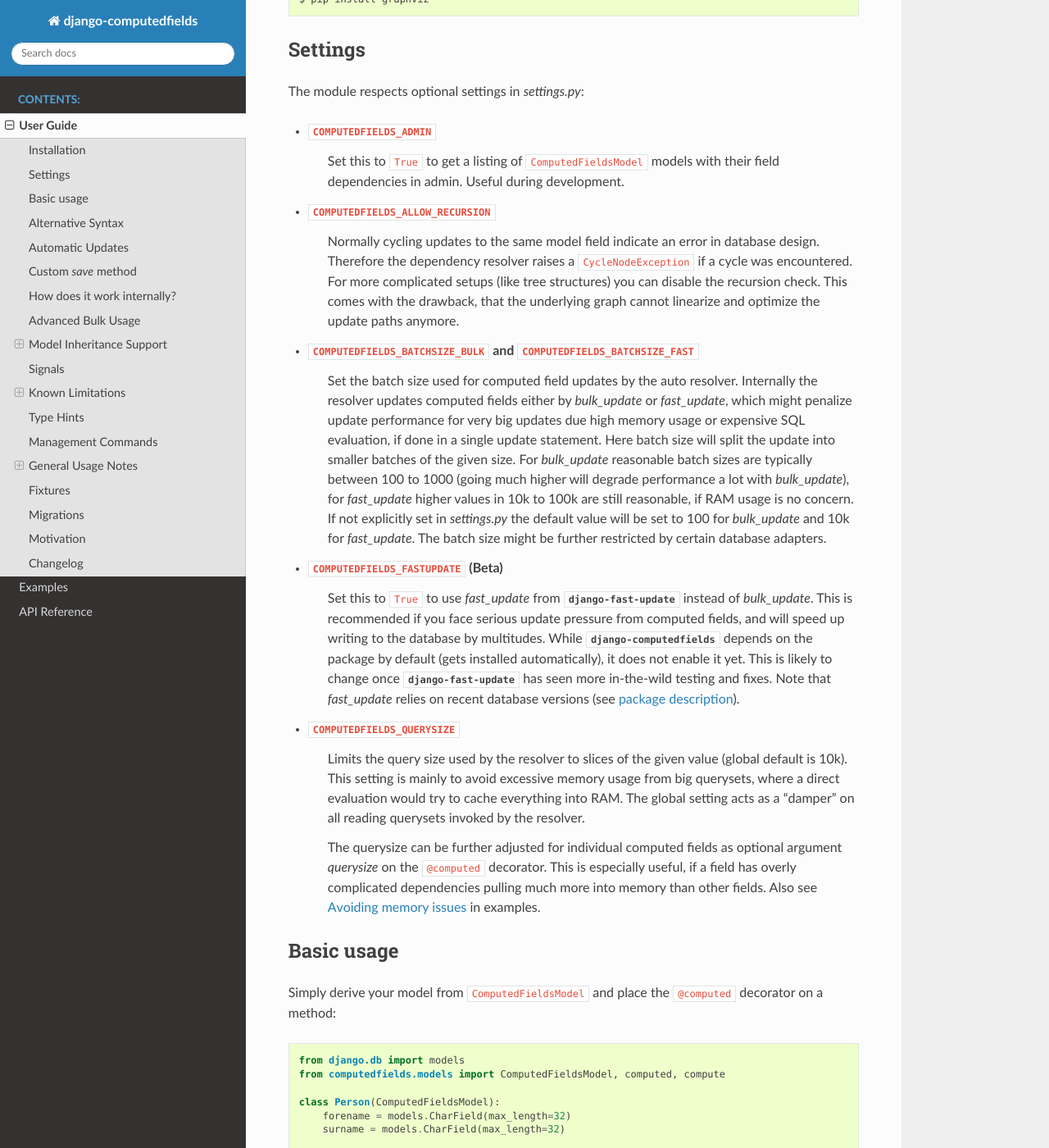
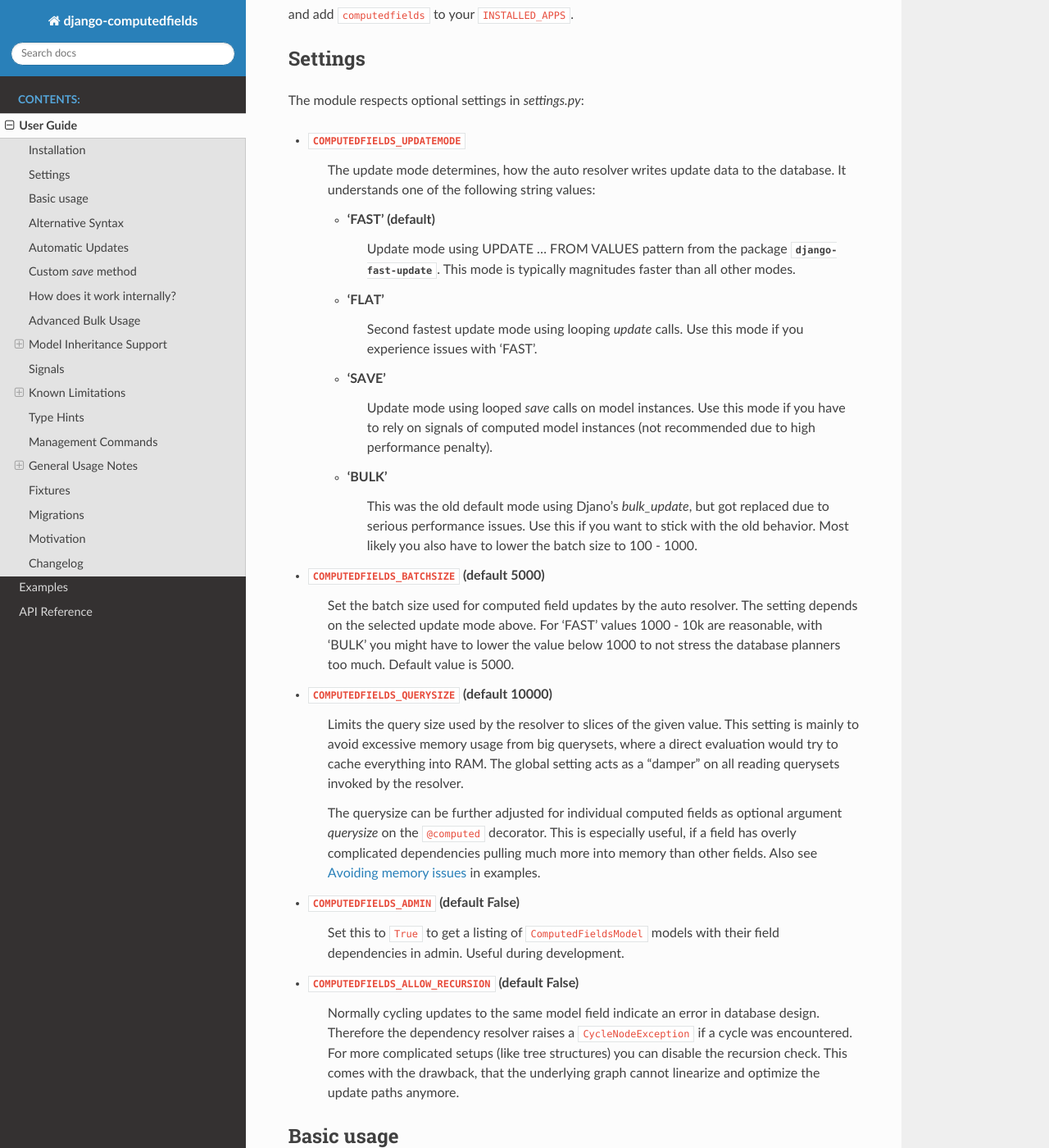
Before and after one commit to netzkolchose/django-computedfields, a Sphinx documentation site: the page built from docs/manual.rst, in a window 1280 px wide and 1400 px high, scrolled down 500 px. Shown: the whole window at 82% size. Built offline with Sphinx 7.4.7 and the Read the Docs theme 3.1.0, drawn with Linux system fonts in a browser that asks for light colours; the version number is read from the project's files by our own code; some of the changed text lies outside the part shown.

Commit message:
cleanup settings, update docs

```diff
--- a/docs/examples.rst
+++ b/docs/examples.rst
@@ -657,8 +657,6 @@ them unchanged and not update anything).
 
 The update speed is still quite high, which is possible due to using the `fast` update mode.
 With `bulk` it already drops to 4600 rec/s (3:30 min), with `loop` we are at 240 rec/s (1h 10 min).
-Therefore it might be a good idea to activate ``COMPUTEDFIELDS_FASTUPDATE`` in `settings.py` for
-update intensive projects.
 
 The example already contains another optimization discussed below - a `select_related` entry for
 `Baz.foo_bar_baz`. Without it, the record throughput drops to 1500 - 2000 rec/s for `fast` or `bulk`.
@@ -749,10 +747,6 @@ Of course this does not come for free - multiple n:1 relations put into `select_
 the temporary JOIN table rather quick, possibly leading to memory / performance issues on the DBMS.
 This is also the reason, why it is not enabled by default.
 
-.. TIP::
-
-    The resolver batches computed field update queries itself with `bulk_update` and a default batch size
-    of 100. This can be further tweaked project-wide in `settings.py` with ``COMPUTEDFIELDS_BATCHSIZE``.
 
 
 Using `prefetch_related`
--- a/docs/manual.rst
+++ b/docs/manual.rst
@@ -3,6 +3,12 @@ User Guide
 
 :mod:`django-computedfields` provides autoupdated database fields for
 model methods.
+
+
+.. ATTENTION::
+
+    With version 0.4.0 the update mode has changed to use `fast_update` by default.
+    If you want the old behavior back, see ``COMPUTEDFIELDS_UPDATEMODE`` below.
 
 
 Installation
@@ -16,59 +22,56 @@ Install the package with pip:
 
 and add ``computedfields`` to your ``INSTALLED_APPS``.
 
-To render the update dependency graph during development, also install :mod:`graphviz`:
-
-.. code:: bash
-
-    $ pip install graphviz
-
 
 Settings
 --------
 
 The module respects optional settings in `settings.py`:
 
-- ``COMPUTEDFIELDS_ADMIN``
+- ``COMPUTEDFIELDS_UPDATEMODE``
+    The update mode determines, how the auto resolver writes update data to the database.
+    It understands one of the following string values:
+
+    - 'FAST' (default)
+        Update mode using UPDATE ... FROM VALUES pattern from the package :mod:`django-fast-update`.
+        This mode is typically magnitudes faster than all other modes.
+    - 'FLAT'
+        Second fastest update mode using looping `update` calls. Use this mode if you experience
+        issues with 'FAST'.
+    - 'SAVE'
+        Update mode using looped `save` calls on model instances. Use this mode if you have to rely
+        on signals of computed model instances (not recommended due to high performance penalty).
+    - 'BULK'
+        This was the old default mode using Djano's `bulk_update`, but got replaced due to
+        serious performance issues. Use this if you want to stick with the old behavior.
+        Most likely you also have to lower the batch size to 100 - 1000.
+
+- ``COMPUTEDFIELDS_BATCHSIZE`` (default 5000)
+    Set the batch size used for computed field updates by the auto resolver. The setting depends on
+    the selected update mode above. For 'FAST' values 1000 - 10k are reasonable, with 'BULK'
+    you might have to lower the value below 1000 to not stress the database planners too much.
+    Default value is 5000.
+
+- ``COMPUTEDFIELDS_QUERYSIZE`` (default 10000)
+    Limits the query size used by the resolver to slices of the given value. This setting is mainly
+    to avoid excessive memory usage from big querysets, where a direct evaluation would try to cache
+    everything into RAM. The global setting acts as a "damper" on all reading querysets invoked by
+    the resolver.
+
+    The querysize can be further adjusted for individual computed fields as optional argument `querysize`
+    on the ``@computed`` decorator. This is especially useful, if a field has overly complicated
+    dependencies pulling much more into memory than other fields. Also see :ref:`memory-issues` in examples.
+
+- ``COMPUTEDFIELDS_ADMIN`` (default False)
     Set this to ``True`` to get a listing of ``ComputedFieldsModel`` models with their field
     dependencies in admin. Useful during development.
 
-- ``COMPUTEDFIELDS_ALLOW_RECURSION``
+- ``COMPUTEDFIELDS_ALLOW_RECURSION`` (default False)
     Normally cycling updates to the same model field indicate an error in database design.
     Therefore the dependency resolver raises a ``CycleNodeException`` if a cycle was
     encountered. For more complicated setups (like tree structures) you can disable the
     recursion check. This comes with the drawback, that the underlying graph cannot
     linearize and optimize the update paths anymore.
-
-- ``COMPUTEDFIELDS_BATCHSIZE_BULK`` and ``COMPUTEDFIELDS_BATCHSIZE_FAST``
-    Set the batch size used for computed field updates by the auto resolver.
-    Internally the resolver updates computed fields either by `bulk_update` or `fast_update`,
-    which might penalize update performance for very big updates due high memory usage or
-    expensive SQL evaluation, if done in a single update statement. Here batch size will split
-    the update into smaller batches of the given size. For `bulk_update` reasonable batch sizes
-    are typically between 100 to 1000 (going much higher will degrade performance a lot with
-    `bulk_update`), for `fast_update` higher values in 10k to 100k are still reasonable,
-    if RAM usage is no concern. If not explicitly set in `settings.py` the default value will be
-    set to 100 for `bulk_update` and 10k for `fast_update`.
-    The batch size might be further restricted by certain database adapters.
-
-- ``COMPUTEDFIELDS_FASTUPDATE`` (Beta)
-    Set this to ``True`` to use `fast_update` from  :mod:`django-fast-update` instead of
-    `bulk_update`. This is recommended if you face serious update pressure from computed fields,
-    and will speed up writing to the database by multitudes. While :mod:`django-computedfields`
-    depends on the package by default (gets installed automatically), it does not enable it yet.
-    This is likely to change once :mod:`django-fast-update` has seen more in-the-wild testing and fixes.
-    Note that `fast_update` relies on recent database versions (see `package description
-    <https://github.com/netzkolchose/django-fast-update>`_).
-
-- ``COMPUTEDFIELDS_QUERYSIZE``
-    Limits the query size used by the resolver to slices of the given value (global default is 10k).
-    This setting is mainly to avoid excessive memory usage from big querysets, where a direct
-    evaluation would try to cache everything into RAM. The global setting acts as a "damper" on all
-    reading querysets invoked by the resolver.
-
-    The querysize can be further adjusted for individual computed fields as optional argument `querysize`
-    on the ``@computed`` decorator. This is especially useful, if a field has overly complicated
-    dependencies pulling much more into memory than other fields. Also see :ref:`memory-issues` in examples.
 
 
 Basic usage
@@ -280,7 +283,7 @@ computed field updates.
 In the next step ``resolver.bulk_updater`` applies `select_related` and `prefetch_related` optimizations
 to the queryset (if defined) and executes the queryset pulling all possible affected records. It walks the
 instances calculating computed field values in in topological order and places the results
-in the database by batched `bulk_update` calls.
+in the database by batched update calls.
 
 If another computed field on a different model depends on these changes the process repeats until all
 computed fields have been finally updated.
@@ -645,11 +648,10 @@ Management Commands
 
     - ``--progress``
         Show a progressbar during the run (needs :mod:`tqdm` to be installed).
-    - ``--mode {loop,bulk,fast}``
-        Set the update operation mode explicitly. By default either `bulk` or `fast` will be used, depending on
-        ``COMPUTEDFIELDS_FASTUPDATE`` in `settings.py`. The mode `loop` resembles the old command behavior
-        and will update all computed fields instances by loop-saving. Its usage is strongly discouraged,
-        as it shows very bad update performance (can easily take hours to update bigger tables). This argument
+    - ``--mode {FAST,FLAT,SAVE,BULK,LOOP}``
+        Set the update operation mode explicitly. By default ``COMPUTEDFIELDS_UPDATEMODE`` in `settings.py`
+        will be used. The mode `LOOP` resembles the old command behavior of version 0.1 by loop-saving.
+        Its usage is strongly discouraged, as it shows very bad update performance. This argument
         has no effect in conjunction with ``--from-json`` (always uses mode from `settings.py`).
     - ``--querysize NUMBER``
         See ``COMPUTEDFIELDS_QUERYSIZE`` setting.
```
Also changed, not shown: 5 other files.
